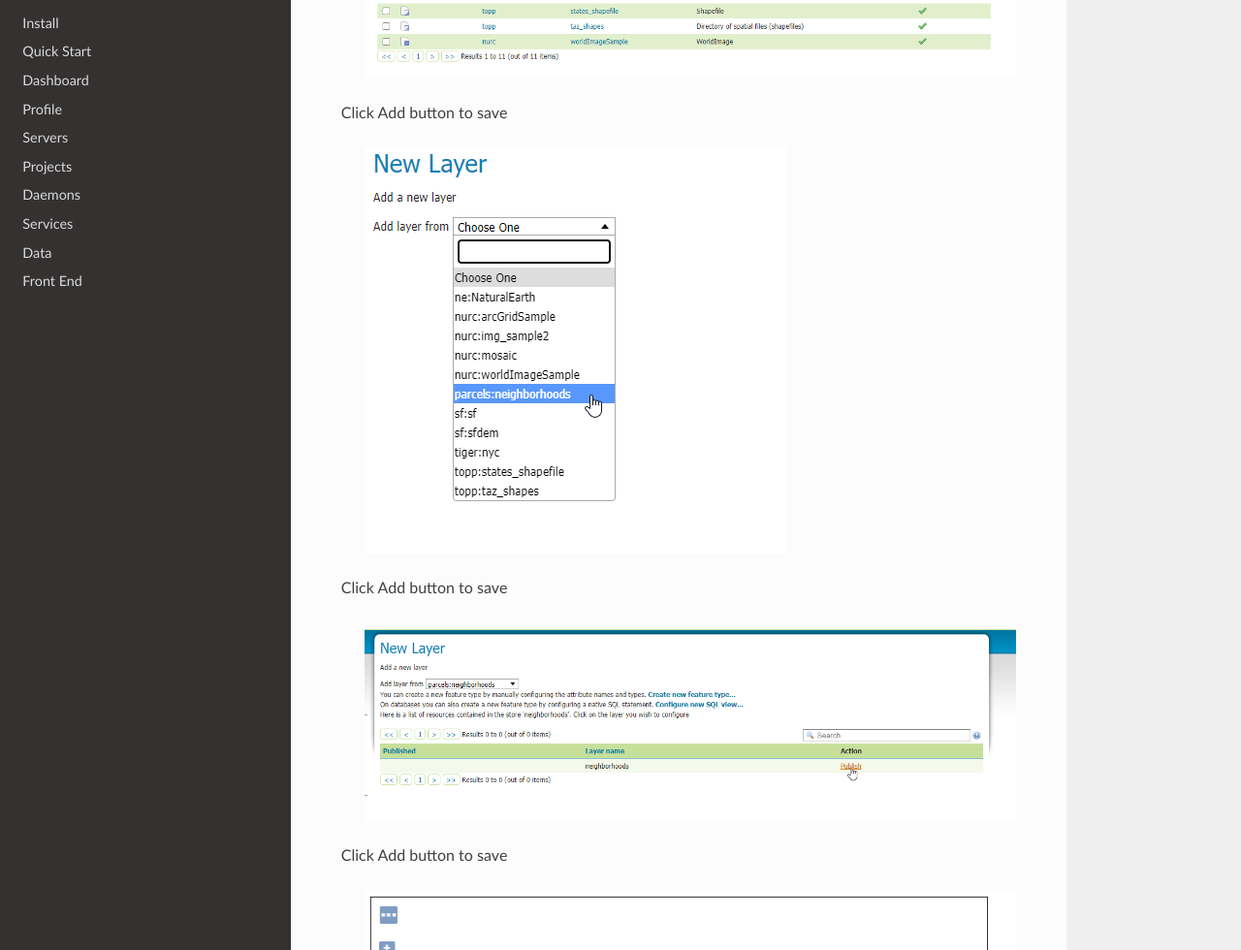
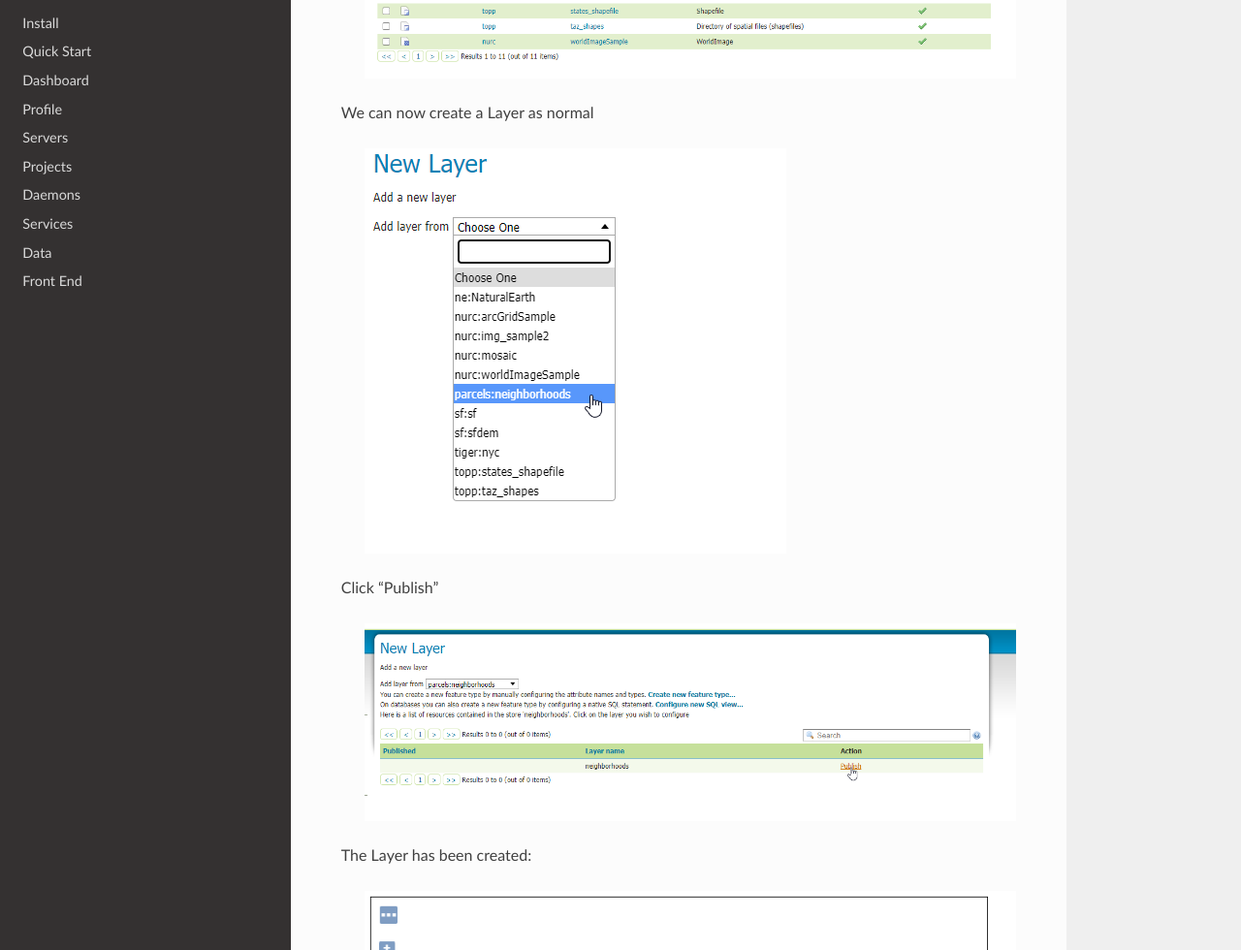
Before and after one commit to AcuGIS/GeoSync, a Sphinx documentation site: the page built from docs/source/geoserver.rst, in a window 1280 px wide and 1400 px high, scrolled down 1515 px. Shown: the part 151-1131 px from the top of the window at 97% size. Built offline with Sphinx 7.4.7 and the Read the Docs theme 2.0.0, drawn with Linux system fonts in a browser that asks for light colours.

Commit message:
Update geoserver.rst

```diff
--- a/docs/source/geoserver.rst
+++ b/docs/source/geoserver.rst
@@ -26,17 +26,16 @@ Under Stores, we can see a PostGIS Store has been created from the neighborhoods
    .. image:: images/gs-stores-4.png
 
 
-Click Add button to save
+We can now create a Layer as normal
 
    .. image:: images/gs-stores-5.png
 
 
-
-Click Add button to save
+Click "Publish"
 
    .. image:: images/gs-stores-6.png
 
 
-Click Add button to save
+The Layer has been created:
 
    .. image:: images/gs-stores-7.png
```
